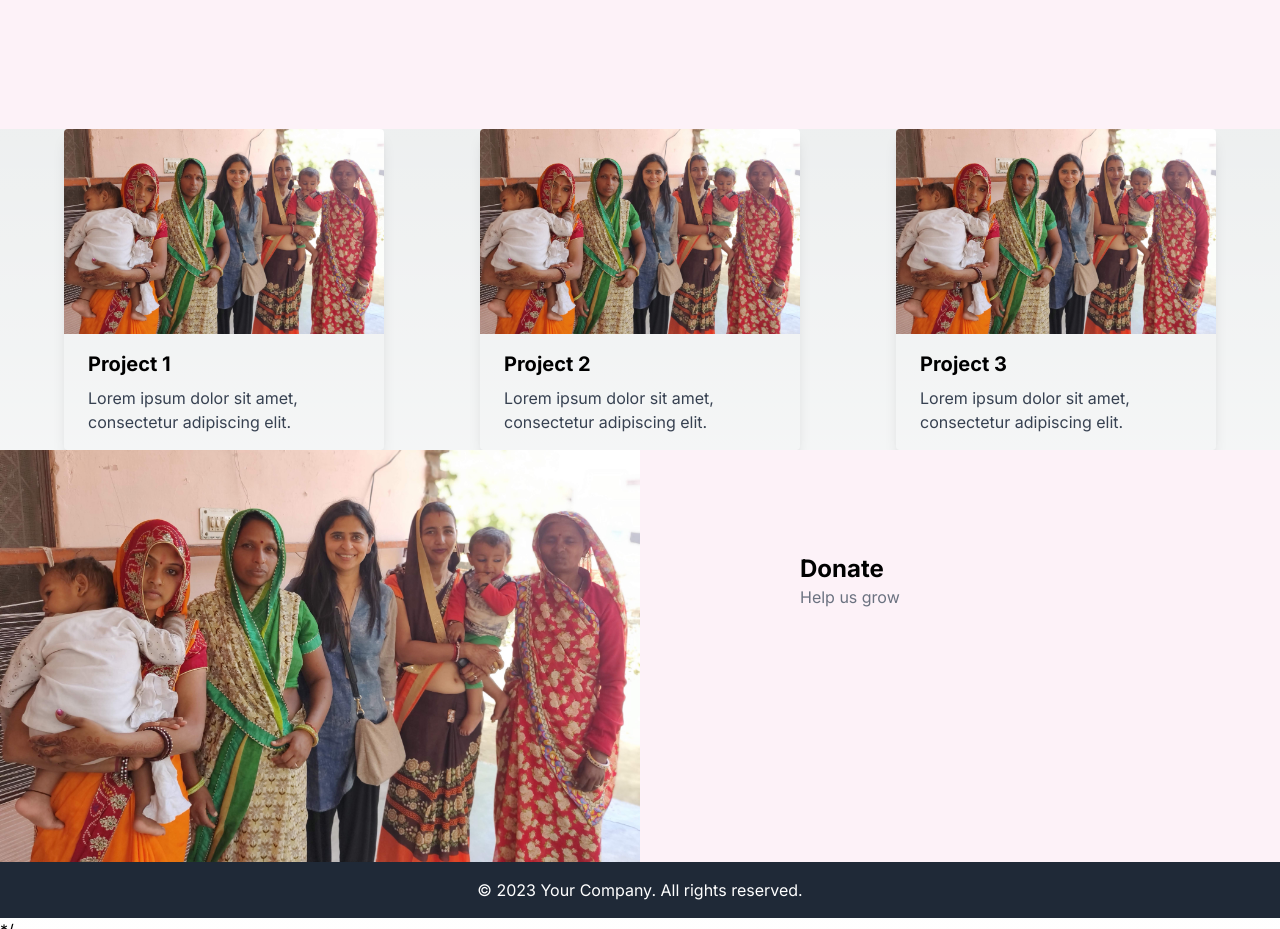
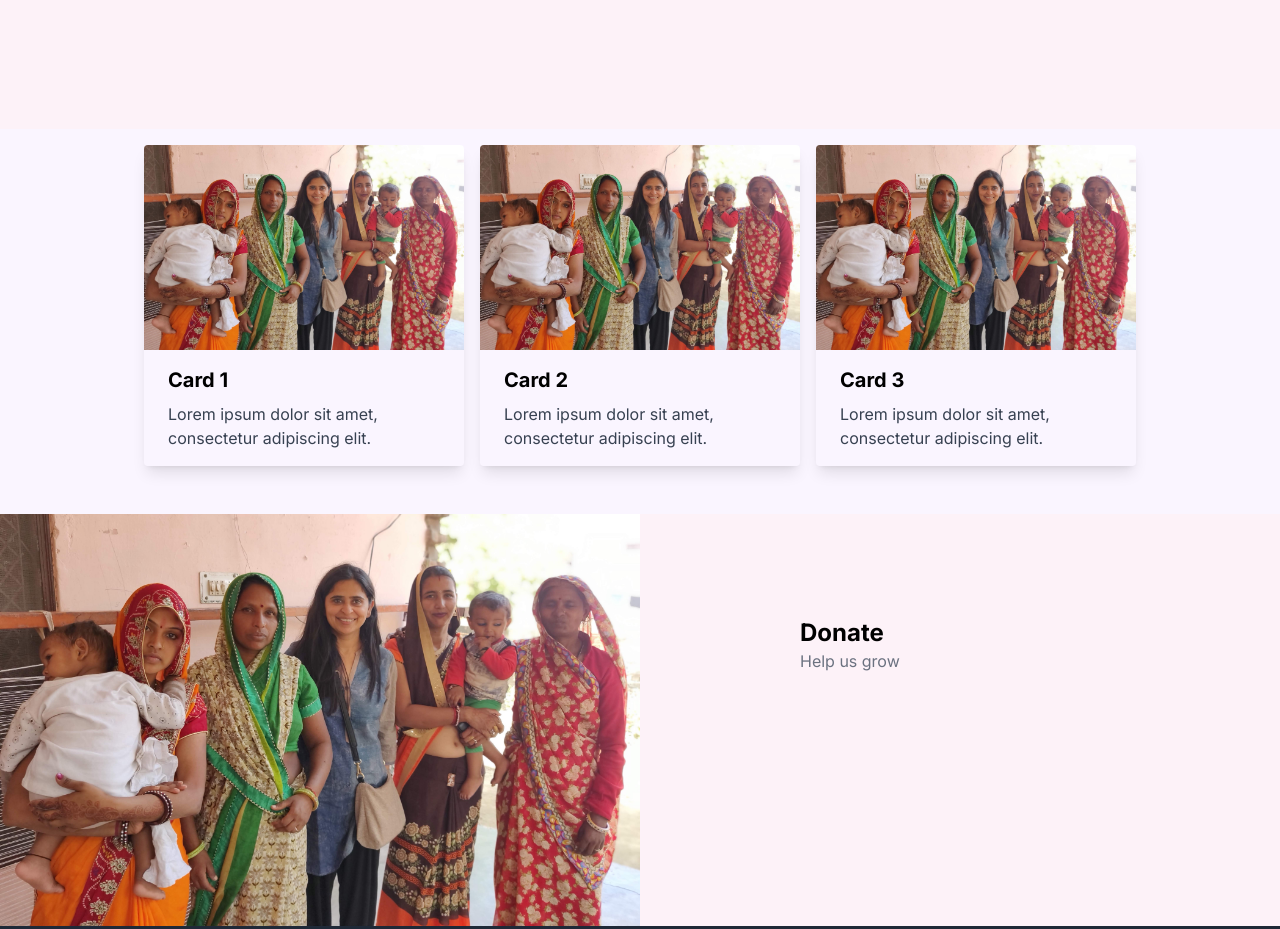
Before and after one commit to AaditBhatia/connectAndSpread, a Next.js app in the folder website/: page / in a window 1280 px wide. Shown: the part 980-1909 px from the top of the page. Built offline with nearby package versions, Linux system fonts and the light colour scheme.

Commit message:
Update OurProjects.tsx

```diff
--- a/website/src/app/components/OurProjects.tsx
+++ b/website/src/app/components/OurProjects.tsx
@@ -3,34 +3,36 @@ import DonatePic from './DonatePic';
 
 const OurProjects = () => {
   return (
-    <div className="flex justify-center">
-      <div className="max-w-xs rounded overflow-hidden shadow-lg mx-1 sm:mx-4 md:mx-6 lg:mx-8">
+    <div className="flex justify-center bg-purple-50">
+      <div className="flex flex-wrap items-start gap-4">
+        <div className="max-w-xs rounded overflow-hidden shadow-lg mb-12 mt-4">
           <DonatePic />
           <div className="px-6 py-4">
-          <div className="font-bold text-xl mb-2">Project 1</div>
+            <div className="font-bold text-xl mb-2">Card 1</div>
             <p className="text-gray-700 text-base">
               Lorem ipsum dolor sit amet, consectetur adipiscing elit.
             </p>
           </div>
         </div>
 
-      <div className="max-w-xs rounded overflow-hidden shadow-lg mx-2 sm:mx-8 md:mx-12 lg:mx-16">
+        <div className="max-w-xs rounded overflow-hidden shadow-lg mb-12 mt-4">
           <DonatePic />
           <div className="px-6 py-4">
-          <div className="font-bold text-xl mb-2">Project 2</div>
+            <div className="font-bold text-xl mb-2">Card 2</div>
             <p className="text-gray-700 text-base">
               Lorem ipsum dolor sit amet, consectetur adipiscing elit.
             </p>
           </div>
         </div>
 
-      <div className="max-w-xs rounded overflow-hidden shadow-lg mx-2 sm:mx-4 md:mx-6 lg:mx-8">
+        <div className="max-w-xs rounded overflow-hidden shadow-lg mb-12 mt-4">
           <DonatePic />
           <div className="px-6 py-4">
-          <div className="font-bold text-xl mb-2">Project 3</div>
+            <div className="font-bold text-xl mb-2">Card 3</div>
             <p className="text-gray-700 text-base">
               Lorem ipsum dolor sit amet, consectetur adipiscing elit.
             </p>
+          </div>
         </div>
       </div>
     </div>
```
Lines whose indentation alone changed are shown as unchanged.
